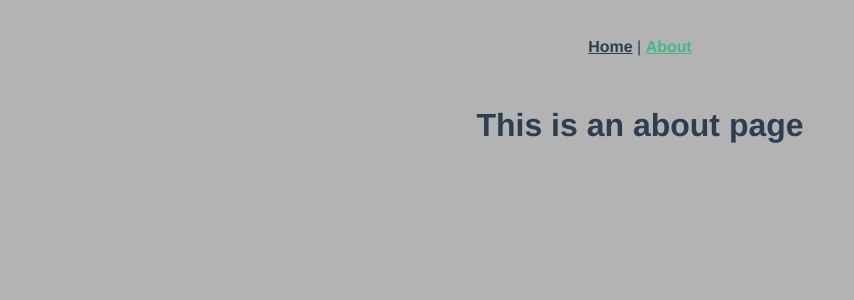
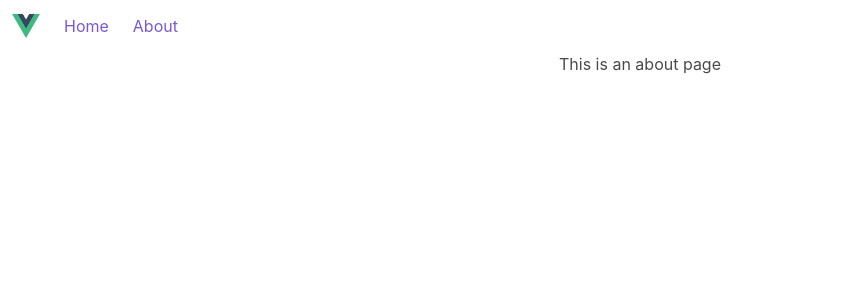
Before and after one commit to JarivdKaap/mevn-stack-boilerplate, a Vue app in the folder src/client/: page /about in a window 1280 px wide. Shown: the top 300 px of the page, without its empty margins (0-854 px from the left). Built offline with nearby package versions, Linux system fonts and the light colour scheme.

Commit message:
Added buefy css framework

```diff
--- a/src/client/package.json
+++ b/src/client/package.json
@@ -8,6 +8,7 @@
     "lint": "vue-cli-service lint"
   },
   "dependencies": {
+    "buefy": "^0.8.19",
     "core-js": "^3.6.4",
     "vue": "^2.6.11",
     "vue-class-component": "^7.2.3",
--- a/src/client/src/App.vue
+++ b/src/client/src/App.vue
@@ -1,32 +1,21 @@
 <template>
   <div id="app">
-    <div id="nav">
-      <router-link to="/">Home</router-link> |
-      <router-link to="/about">About</router-link>
-    </div>
+    <navBar />
     <router-view />
   </div>
 </template>
 
-<style>
-#app {
-  font-family: Avenir, Helvetica, Arial, sans-serif;
-  -webkit-font-smoothing: antialiased;
-  -moz-osx-font-smoothing: grayscale;
-  text-align: center;
-  color: #2c3e50;
-}
+<script lang="ts">
+import Vue from 'vue';
+import navBar from '@/components/navbar/NavBarMain.vue';
 
-#nav {
-  padding: 30px;
-}
+export default Vue.extend({
+  components: {
+    navBar,
+  },
+});
+</script>
 
-#nav a {
-  font-weight: bold;
-  color: #2c3e50;
-}
-
-#nav a.router-link-exact-active {
-  color: #42b983;
-}
+<style lang="scss">
+@import '@/design/index.scss';
 </style>
--- a/src/client/src/components/HelloWorld.vue
+++ /dev/null
@@ -1,21 +0,0 @@
-<template>
-  <div class="hello">
-    <h1>{{ msg }}</h1>
-  </div>
-</template>
-
-<script lang="ts">
-import { Component, Prop, Vue } from 'vue-property-decorator';
-
-@Component
-export default class HelloWorld extends Vue {
-  @Prop() private msg!: string;
-}
-</script>
-
-<!-- Add "scoped" attribute to limit CSS to this component only -->
-<style scoped>
-h3 {
-  margin: 40px 0 0;
-}
-</style>
--- /dev/null
+++ b/src/client/src/components/navbar/NavBarMain.vue
@@ -0,0 +1,23 @@
+<template>
+  <b-navbar>
+    <template slot="brand">
+      <b-navbar-item tag="router-link" :to="{ path: '/' }">
+        <img src="../../assets/logo.png" alt="Logo of the brand" />
+      </b-navbar-item>
+    </template>
+    <template slot="start">
+      <b-navbar-item>
+        <router-link to="/">Home</router-link>
+      </b-navbar-item>
+      <b-navbar-item>
+        <router-link to="/about">About</router-link>
+      </b-navbar-item>
+    </template>
+  </b-navbar>
+</template>
+
+<script lang="ts">
+import Vue from 'vue';
+
+export default Vue.extend({});
+</script>
--- a/src/client/src/design/index.scss
+++ b/src/client/src/design/index.scss
@@ -1,3 +1,3 @@
 body {
-  background-color: #b3b3b3;
+  text-align: center;
 }
--- a/src/client/src/views/About.vue
+++ b/src/client/src/views/About.vue
@@ -3,3 +3,10 @@
     <h1>This is an about page</h1>
   </div>
 </template>
+
+<script lang="ts">
+import Vue from 'vue';
+export default Vue.extend({
+  name: 'About',
+});
+</script>
--- a/src/client/src/views/Home.vue
+++ b/src/client/src/views/Home.vue
@@ -1,18 +1,13 @@
 <template>
   <div class="home">
     <img alt="Vue logo" src="../assets/logo.png" />
-    <HelloWorld msg="Welcome to Your Vue.js App" />
+    <h3>Welcome to Your Vue.js App</h3>
   </div>
 </template>
 
-<script>
-// @ is an alias to /src
-import HelloWorld from '@/components/HelloWorld.vue';
-
-export default {
+<script lang="ts">
+import Vue from 'vue';
+export default Vue.extend({
   name: 'Home',
-  components: {
-    HelloWorld,
-  },
-};
+});
 </script>
```
Also changed, not shown: src/client/src/main.ts (+5 -2 lines), 1 other file (tests, documents, lock files or other folders).
